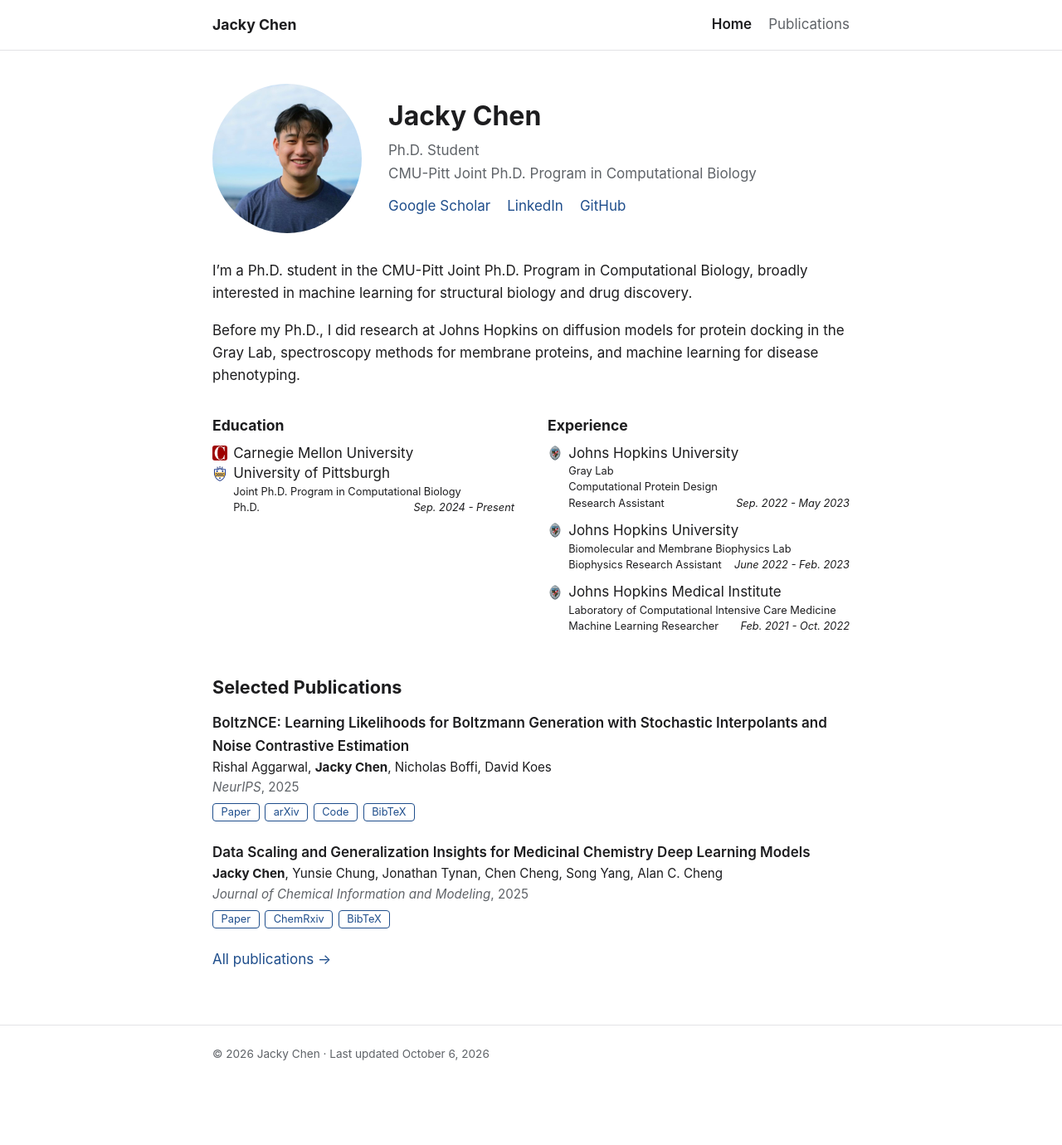
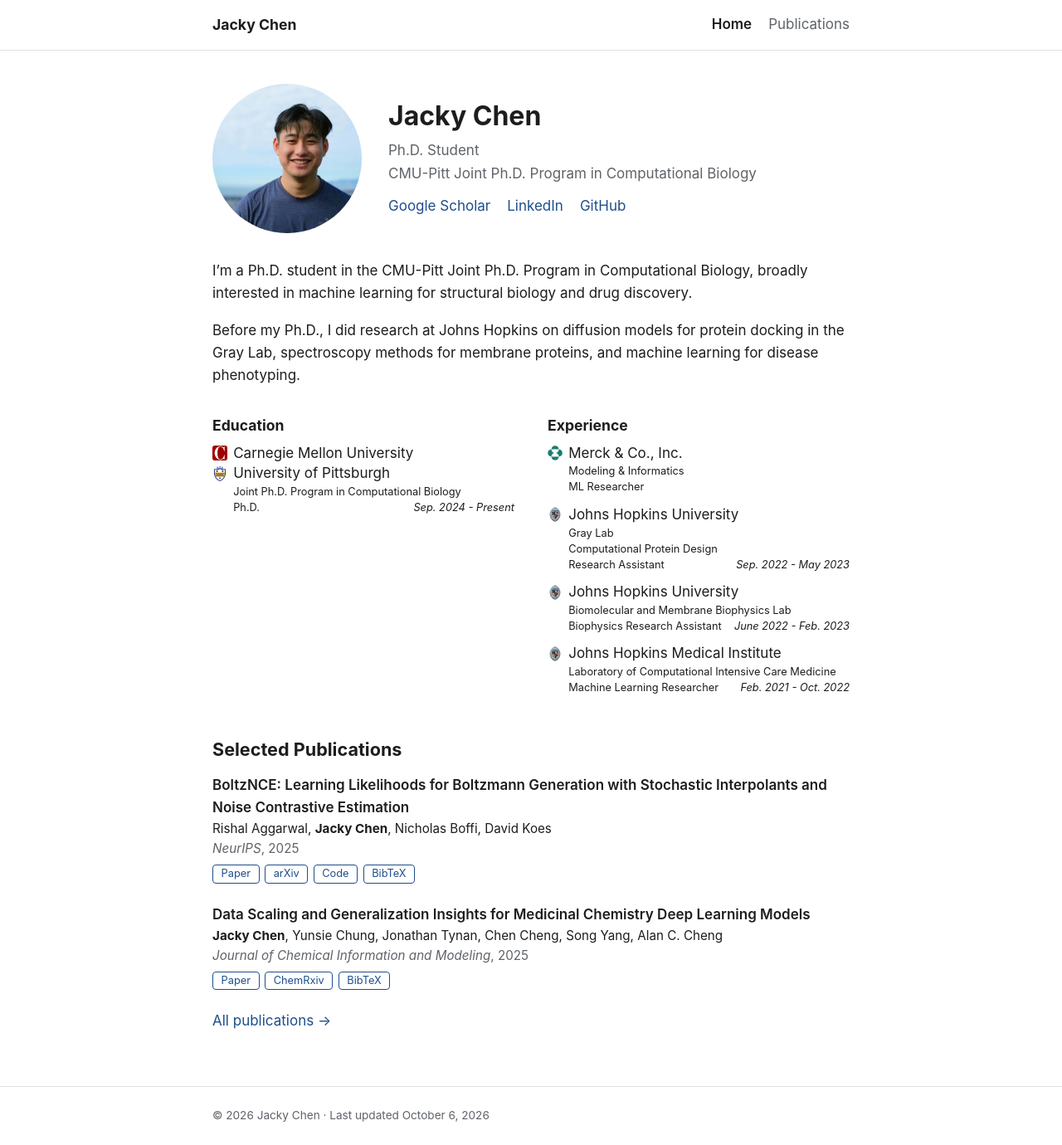
Before and after one commit to jackychen08/jackychen08.github.io, a Jekyll site: the page built from index.md, in a window 1280 px wide. Shown: the whole page at 83% size. Built offline with Jekyll 4.4.1, drawn with Linux system fonts in a browser that asks for light colours; before the commit the page ends 1306 px from its top, so only the background shows below that.

Commit message:
Add Merck experience entry
ML Researcher, Modeling & Informatics at Merck & Co., Inc. (affiliation
from the JCIM paper). Dates still to be filled in.

Co-Authored-By: Claude Opus 5.5 <noreply@anthropic.com>
Claude-Session: https://claude.ai/code/session_01SFKn8DoVL7ZXZfSh8DeZDn

```diff
--- a/_data/experience.yml
+++ b/_data/experience.yml
@@ -1,5 +1,10 @@
 # Experience for the homepage, newest first. Same fields as _data/education.yml
 # (org, logo, detail, role, dates). Entries without a logo get a blank badge.
+- org: Merck & Co., Inc.
+  logo: /assets/img/logos/merck.png
+  detail: Modeling & Informatics
+  role: ML Researcher
+  # dates: add start - end, e.g. "June 2023 - Aug. 2024"
 - org: Johns Hopkins University
   logo: /assets/img/logos/jhu.png
   detail: Gray Lab
```
